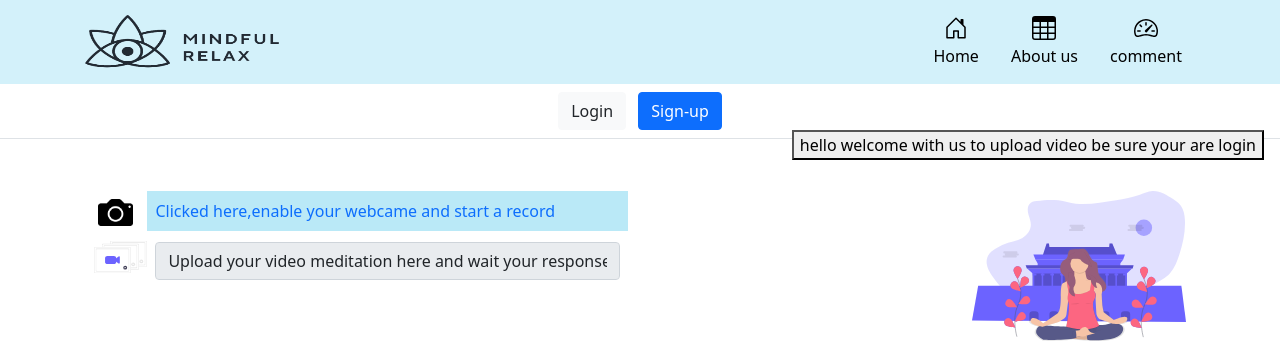
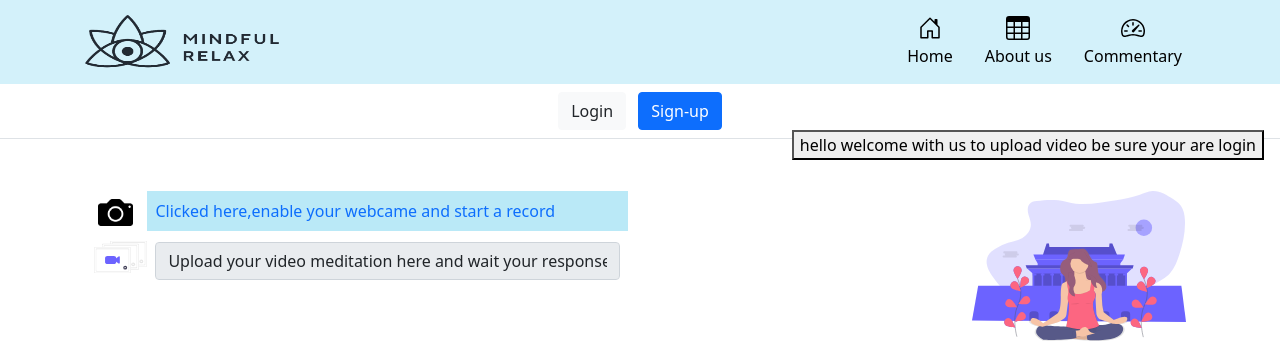
Before and after one commit to rockkoue/mindfulrelaxe, a Flask app: page / in a window 1280 px wide. Shown: the top 361 px of the page. Run offline with Flask 2, Linux system fonts and the light colour scheme; some libraries are stand-ins or nearby versions.

Commit message:
Update _navbar.html

```diff
--- a/templates/partials/_navbar.html
+++ b/templates/partials/_navbar.html
@@ -32,7 +32,7 @@
                                 <svg class="bi d-block mx-auto mb-1" width="24" height="24">
                                     <use xlink:href="#speedometer2" />
                                 </svg>
-                                comment
+                                Commentary
                             </a>
                         </li>
                         {% if session['user'] %}
```
